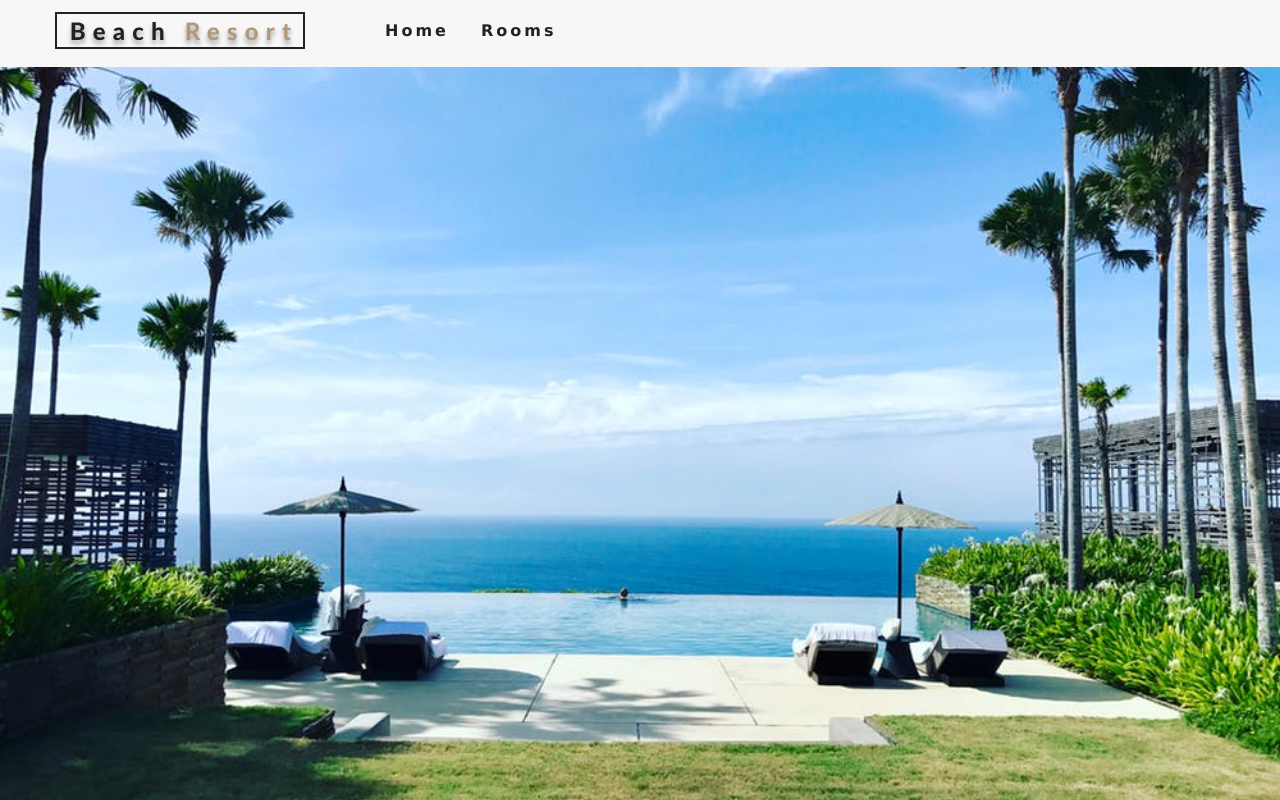
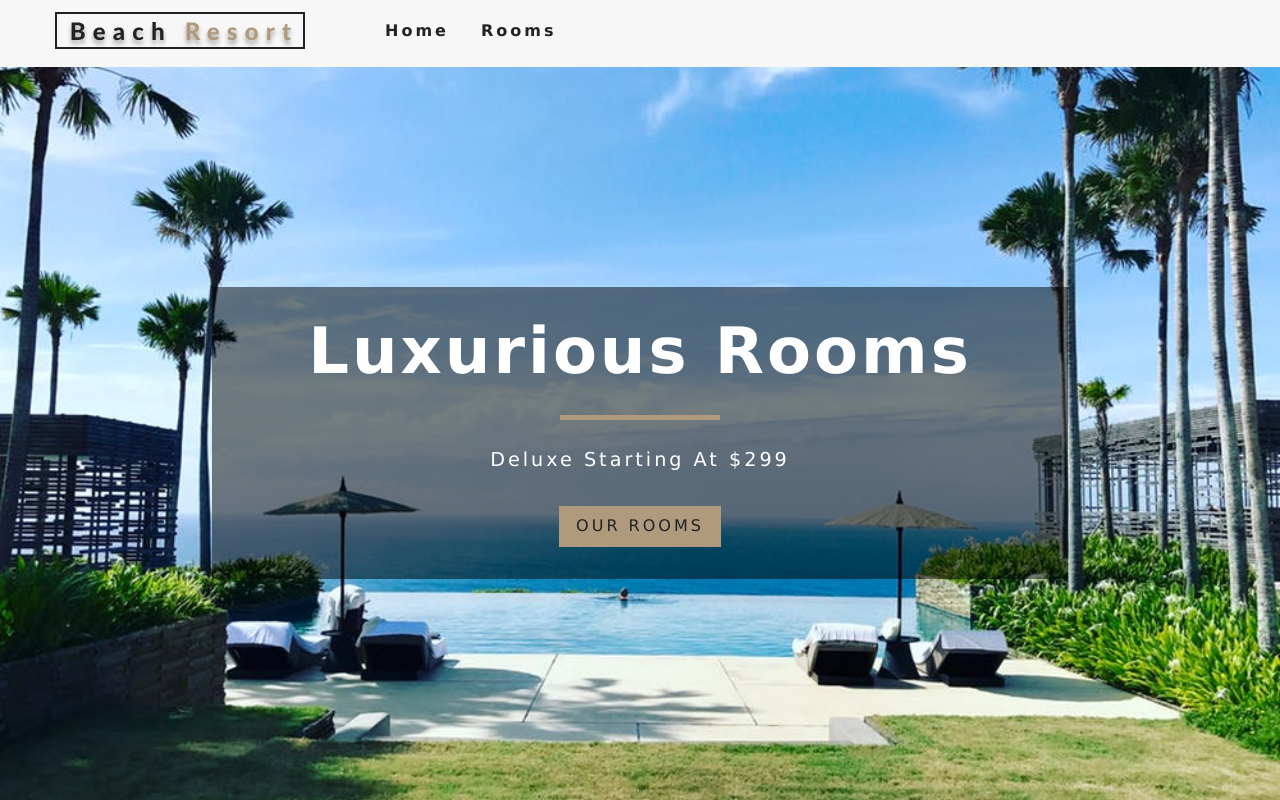
Before and after one commit to krezchikov42/beach-resort-react, a React (Create React App) app: page / in a window 1280 px wide. Built offline with nearby package versions, Linux system fonts and the light colour scheme.

Commit message:
creating general banner and ading to home

```diff
--- a/src/App.css
+++ b/src/App.css
@@ -182,7 +182,7 @@
 .banner h1 {
   font-size: 2.5rem;
 }
-.banner div {
+.banner .horizontal-line {
   width: 10rem;
   height: 5px;
   background: var(--primaryColor);
--- /dev/null
+++ b/src/components/Banner.js
@@ -0,0 +1,15 @@
+import React from 'react'
+
+const Banner = ({children, title, subtitle}) => {
+    return (
+        <div className="banner">
+            <h1>{title}</h1>
+            <div className="horizontal-line"></div>
+            <p>{subtitle}</p>
+            {children}
+
+        </div>
+    )
+}
+
+export default Banner
--- a/src/pages/Home.js
+++ b/src/pages/Home.js
@@ -1,9 +1,17 @@
 import React from 'react'
 import Hero from '../components/Hero'
+import Banner from '../components/Banner'
+import { Link } from 'react-router-dom'
 
 const Home = () => {
     return (
-        <Hero></Hero>
+        <Hero>
+            <Banner title="Luxurious Rooms" subtitle="Deluxe starting at $299">
+            <Link to="/rooms/" className="btn-primary">
+               Our Rooms
+            </Link>
+            </Banner>
+        </Hero>
     )
 }
 
```
